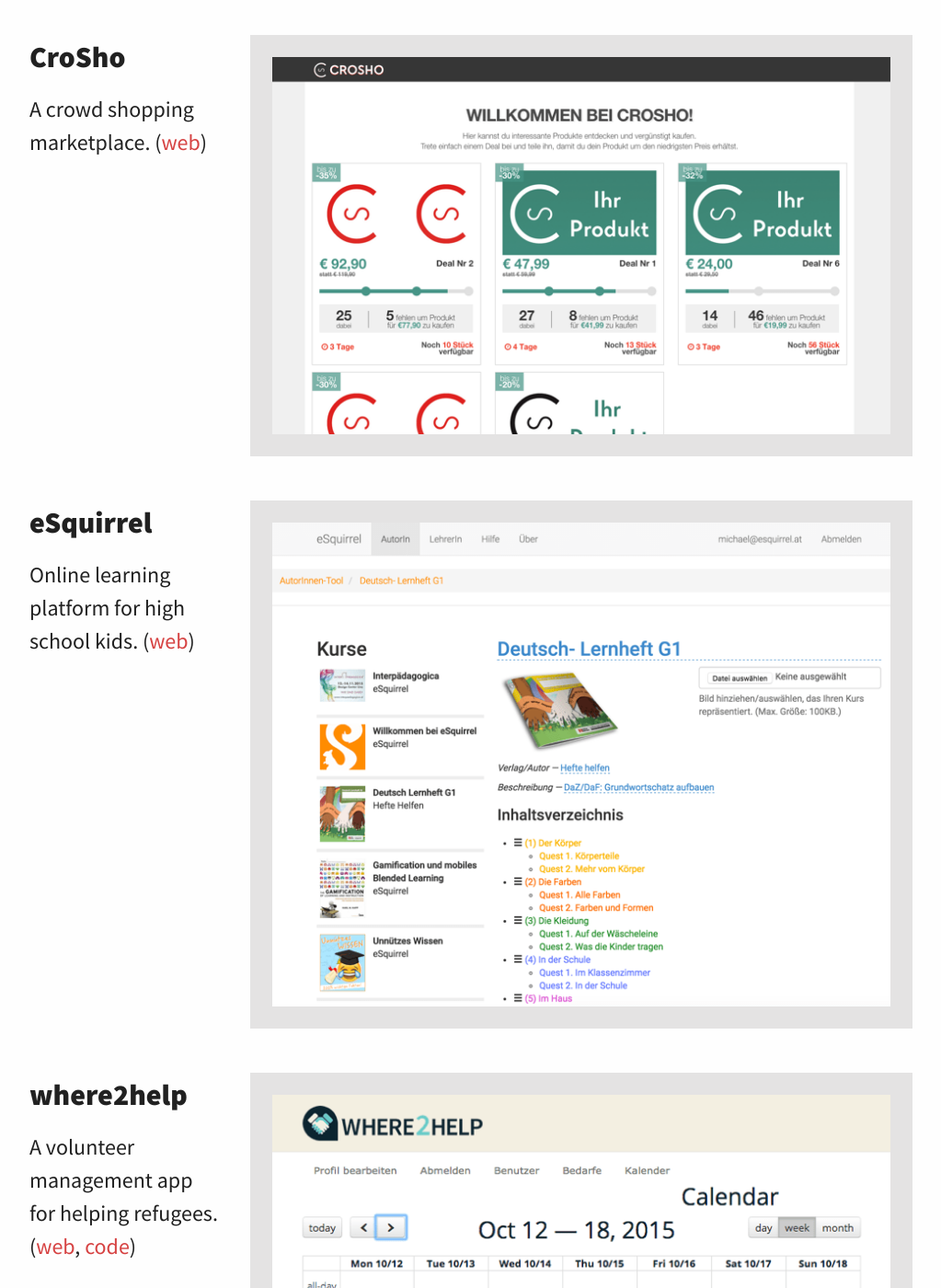
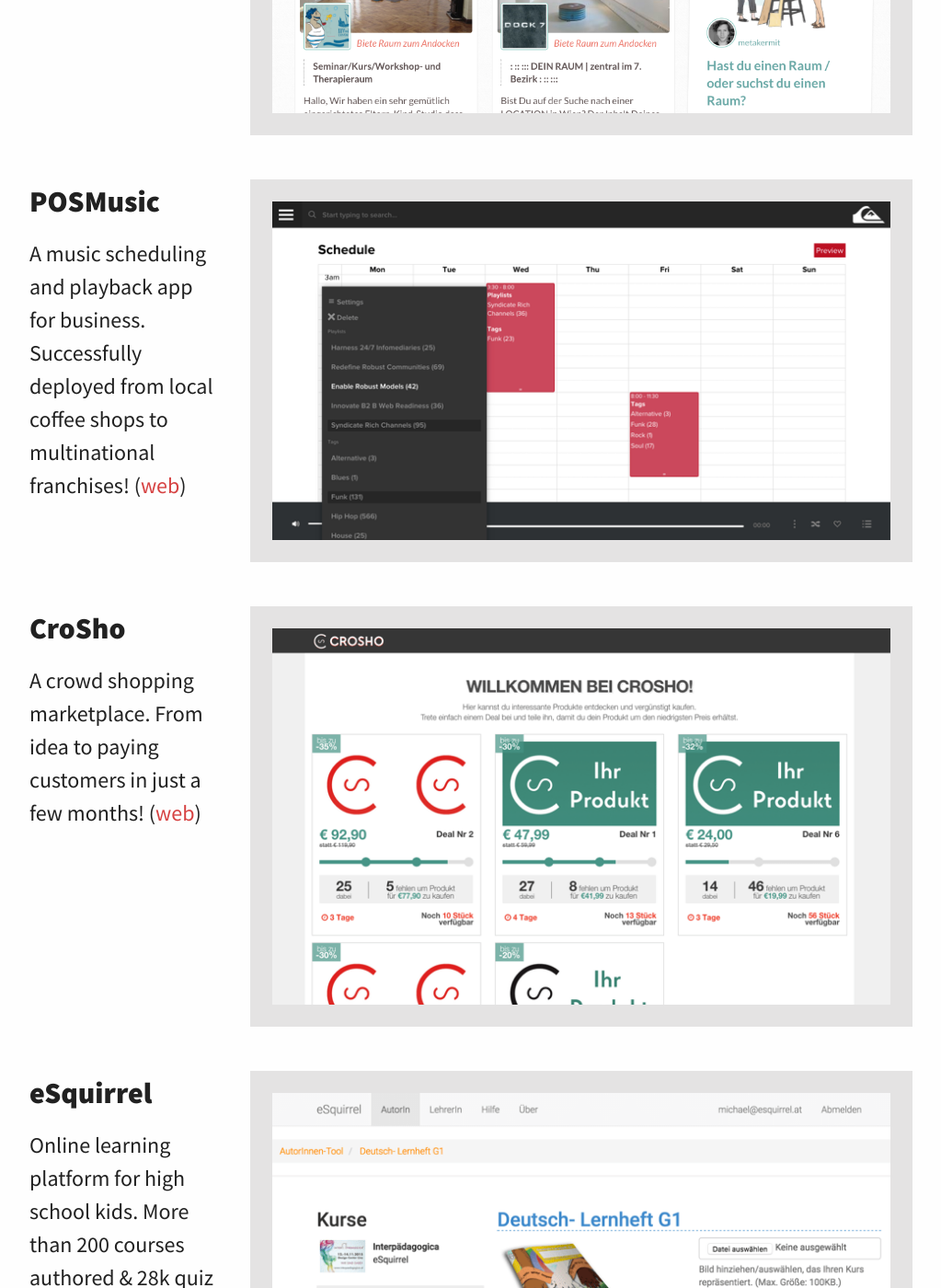
Before and after one commit to punkrockdev/punkrockdev.github.io, a Jekyll site: the page built from index.md, in a window 1280 px wide and 1400 px high, scrolled down 1659 px. Shown: the whole window at 92% size, without its empty margins (248-1271 px from the left). Built offline with Jekyll 4.4.1, drawn with Linux system fonts in a browser that asks for light colours; nearby versions of some CDN libraries; comment, search, counter and statistics services are not loaded; some of the changed text lies outside the part shown.

Commit message:
add imgraetzl, update descriptions

```diff
--- a/_layouts/home.html
+++ b/_layouts/home.html
@@ -59,8 +59,20 @@ are important to build good apps that your users will love.
 <div class="row">
     <div class="app-screenshot">
         <div class="col-1-5 col-offset-1-5">
+            <h3>Im Grätzl</h3>
+            <p>A social network for exploring your neighbourhood & sharing office space. Connecting 1000s of creative Viennese! (<a href="https://www.imgraetzl.at" >web</a>, <a href="https://github.com/imGraetzl/">code</a>)</p>
+        </div>
+        <div class="col-3-5">
+            <img src="/images/imgraetzl.png">
+        </div>
+    </div>
+</div>
+
+<div class="row">
+    <div class="app-screenshot">
+        <div class="col-1-5 col-offset-1-5">
             <h3>POSMusic</h3>
-            <p>A music scheduling and playback app for pubs, shops & restaurants. (<a href="https://www.posmusic.com" >web</a>)</p>
+            <p>A music scheduling and playback app for business. Successfully deployed from local coffee shops to multinational franchises! (<a href="https://www.posmusic.com" >web</a>)</p>
         </div>
         <div class="col-3-5">
             <img src="/images/POSMusic.png">
@@ -72,7 +84,7 @@ are important to build good apps that your users will love.
     <div class="app-screenshot">
         <div class="col-1-5 col-offset-1-5">
             <h3>CroSho</h3>
-            <p>A crowd shopping marketplace. (<a href="http://www.crosho.com/" >web</a>)</p>
+            <p>A crowd shopping marketplace. From idea to paying customers in just a few months! (<a href="http://www.crosho.com/" >web</a>)</p>
         </div>
         <div class="col-3-5">
             <img src="/images/crosho.png">
@@ -84,7 +96,7 @@ are important to build good apps that your users will love.
     <div class="app-screenshot">
         <div class="col-1-5 col-offset-1-5">
             <h3>eSquirrel</h3>
-            <p>Online learning platform for high school kids. (<a href="http://www.esquirrel.at/" >web</a>)</p>
+            <p>Online learning platform for high school kids. More than 200 courses authored & 28k quiz questions answered so far! (<a href="http://www.esquirrel.at/" >web</a>)</p>
         </div>
         <div class="col-3-5">
             <img src="/images/eSquirrel.png">
@@ -96,7 +108,7 @@ are important to build good apps that your users will love.
     <div class="app-screenshot">
         <div class="col-1-5 col-offset-1-5">
             <h3>where2help</h3>
-            <p>A volunteer management app for helping refugees. (<a href="https://www.where2help.wien/" >web</a>, <a href="https://github.com/where2help" >code</a>)</p>
+            <p>A volunteer management app for helping refugees. In 1 year grew to 60 organisations & 1400 volunteers!(<a href="https://www.where2help.wien/" >web</a>, <a href="https://github.com/where2help" >code</a>)</p>
         </div>
         <div class="col-3-5">
             <img src="/images/where2help.png">
```
Also changed, not shown: images/imgraetzl.png (added).
